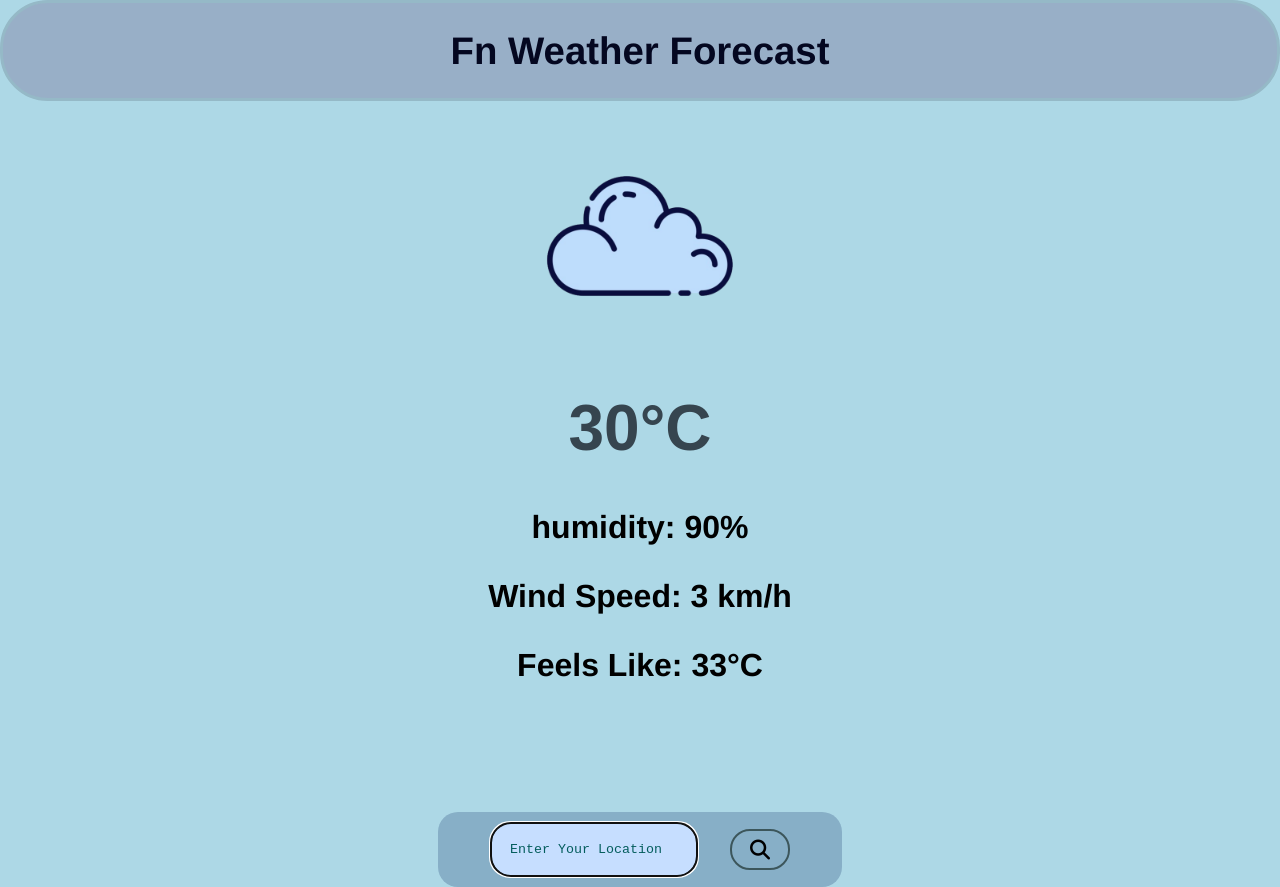
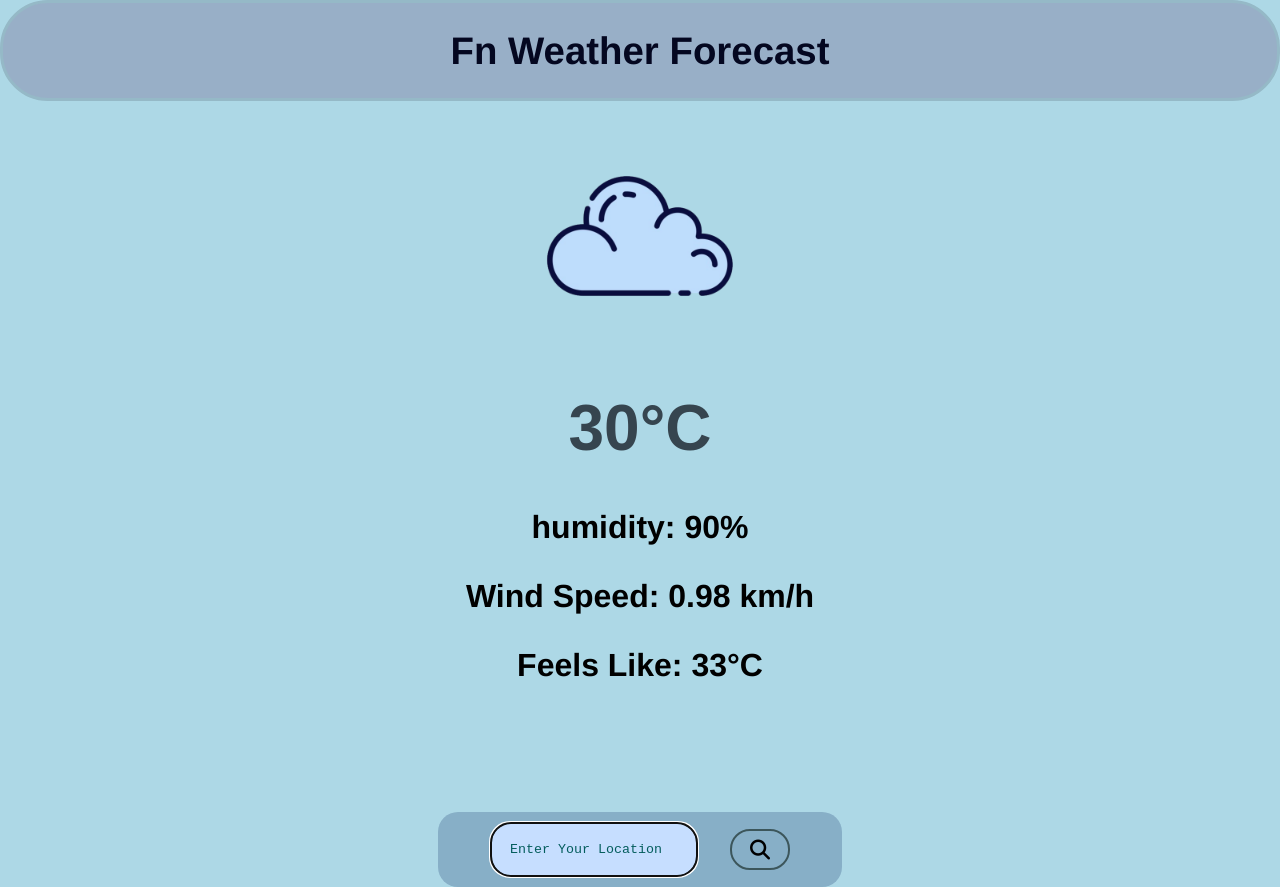
Before and after one commit to Nahian2005/FN-Weather-Forecast, a plain HTML site: page index.html in a window 1280 px wide. Drawn offline with Linux system fonts and the light colour scheme.

Commit message:
Update index.html

```diff
--- a/index.html
+++ b/index.html
@@ -23,7 +23,7 @@
     <h3 id="h3"> </h3>
     <h3 id="h4">humidity: 90%</h3>
     <h3 id="h5"> </h3>
-    <h3 id="h6">Wind Speed: 3 km/h </h3>
+    <h3 id="h6">Wind Speed: 0.98 km/h </h3>
     <h3 id="h7">Feels Like: 33°C  </h3>
 
 
```
